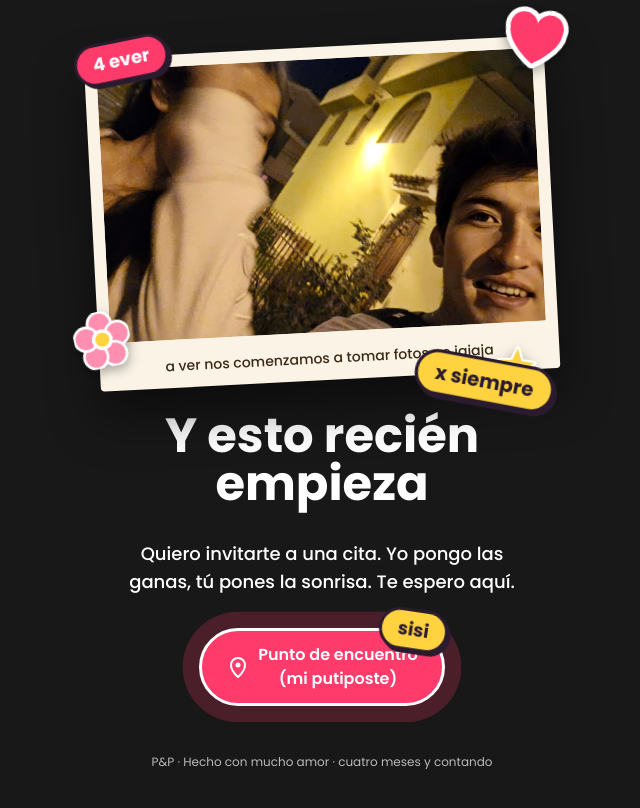
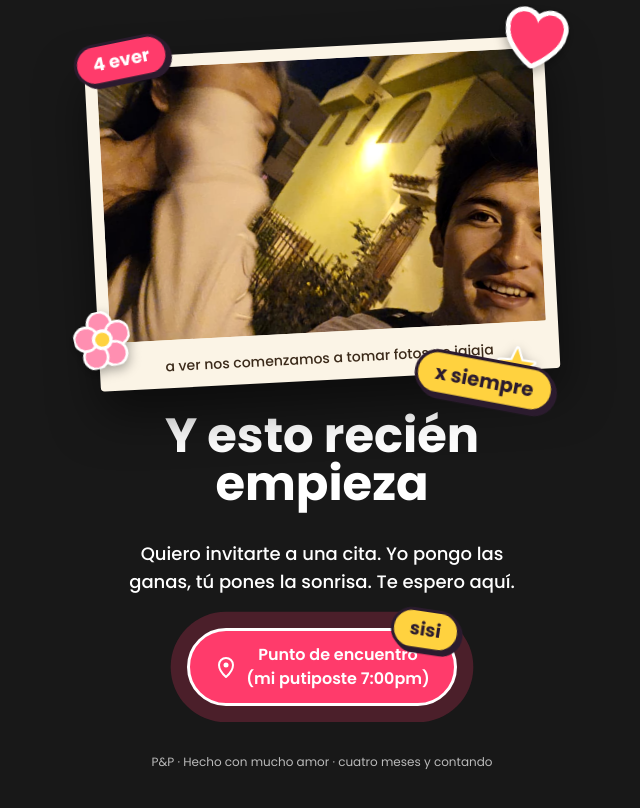
Before and after one commit to DevBlancaLabz/4_mesesotes, a plain HTML site: page index.html in a window 1280 px wide. Shown: the part 5856-6664 px from the top of the page, without its empty margins (318-958 px from the left). Drawn offline with Linux system fonts and the light colour scheme.

Commit message:
correccion

```diff
--- a/index.html
+++ b/index.html
@@ -235,7 +235,7 @@ footer{font-size:.75rem;line-height:1rem;opacity:.7;margin-top:var(--s-200)}
 
   <a class="meet rv d3" id="meet" href="https://www.google.com/maps/search/?api=1&query=-16.392768,-71.536131" target="_blank" rel="noopener">
     <svg aria-hidden="true"><use href="#pin"/></svg>
-    <span>Punto de encuentro<br>(mi putiposte)</span>
+    <span>Punto de encuentro<br>(mi putiposte 7:00pm)</span>
     <span class="tag y" style="right:-6px;top:-22px;--r:8deg">sisi</span>
   </a>
 
```
Also changed, not shown: 1 other file.
